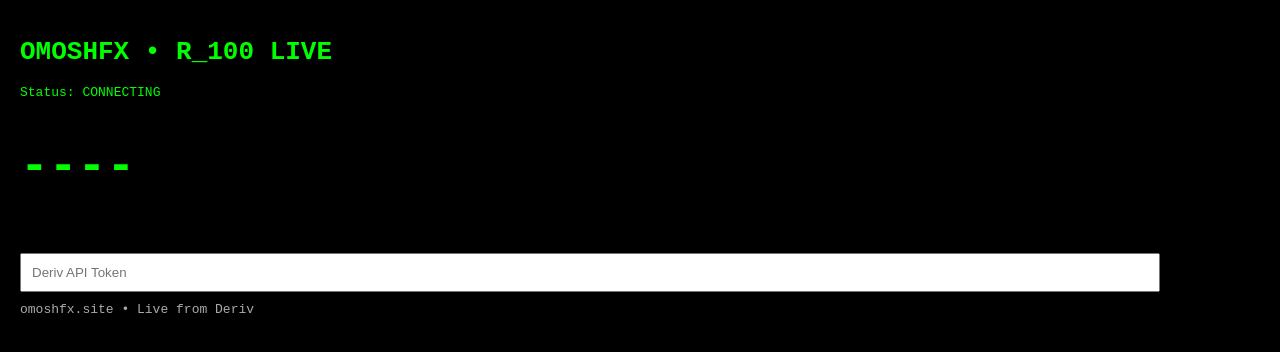
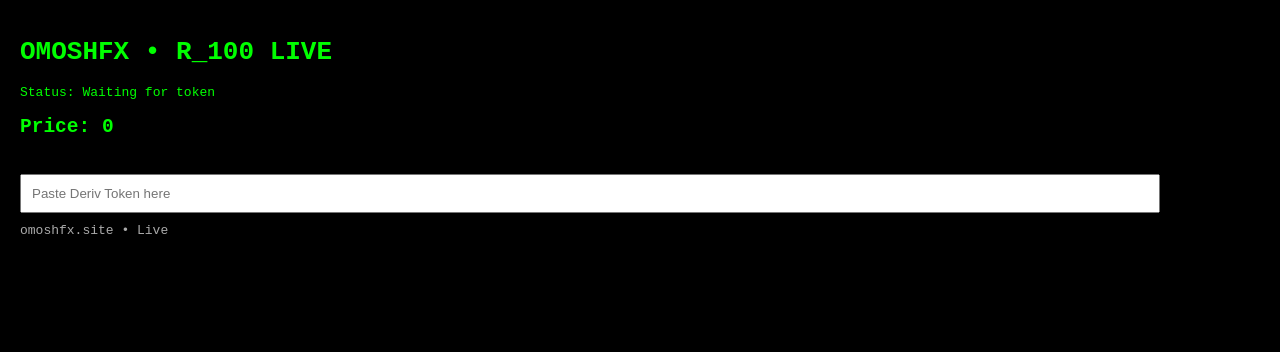
Before and after one commit to Omoshfx-live/Omoshfx-live, a Next.js app: page / in a window 1280 px wide. Shown: the top 352 px of the page. Built offline with nearby package versions, Linux system fonts and the light colour scheme; no server answers.

Commit message:
Update page.tsx

```diff
--- a/app/page.tsx
+++ b/app/page.tsx
@@ -2,13 +2,26 @@
 import { useEffect, useState } from "react";
 export default function Home(){
 const [price,setPrice]=useState(0);
-const [status,setStatus]=useState("CONNECTING");
+const [status,setStatus]=useState("Waiting for token");
 const [token,setToken]=useState("");
 useEffect(()=>{
-const ws=new WebSocket("wss://ws.binaryws.com/websockets/v3?app_id=1089");
-ws.onopen=()=>{ws.send(JSON.stringify({ticks:"R_100",subscribe:1}));setStatus("LIVE");};
-ws.onmessage=(e)=>{const d=JSON.parse(e.data);if(d.tick) setPrice(d.tick.quote);};
+if(!token) return;
+setStatus("CONNECTING...");
+const ws=new WebSocket("wss://ws.derivws.com/websockets/v3?app_id=1089");
+ws.onopen=()=>{ws.send(JSON.stringify({authorize:token}))};
+ws.onmessage=(e)=>{
+const d=JSON.parse(e.data);
+if(d.msg_type==="authorize"){
+if(d.error){setStatus("TOKEN ERROR: "+d.error.message); return}
+setStatus("CONNECTED LIVE");
+ws.send(JSON.stringify({ticks:"R_100",subscribe:1}));
+}
+if(d.tick){setPrice(d.tick.quote)}
+};
+ws.onerror=()=>setStatus("CONNECTION ERROR");
 return ()=>ws.close();
-},[]);
-return (<div style={{background:"#000",color:"#0f0",minHeight:"100vh",padding:20,fontFamily:"monospace"}}><h1>OMOSHFX • R_100 LIVE</h1><p>Status: {status}</p><h2 style={{fontSize:48}}>{price||"----"}</h2><input placeholder="Deriv API Token" value={token} onChange={e=>setToken(e.target.value)} style={{padding:10,width:"90%",marginTop:20}}/><p style={{color:"#aaa",marginTop:10}}>omoshfx.site • Live from Deriv</p></div>);
-}
+},[token]);
+return (<div style={{background:"#000",color:"#0F0",minHeight:"100vh",padding:20,fontFamily:"monospace"}}>
+<h1>OMOSHFX • R_100 LIVE</h1><p>Status: {status}</p><h2>Price: {price}</h2>
+<input value={token} onChange={e=>setToken(e.target.value)} placeholder="Paste Deriv Token here" style={{padding:10,width:"90%",marginTop:20,color:"#000"}}/>
+<p style={{color:"#aaa",marginTop:10}}>omoshfx.site • Live</p></div>)}
```
